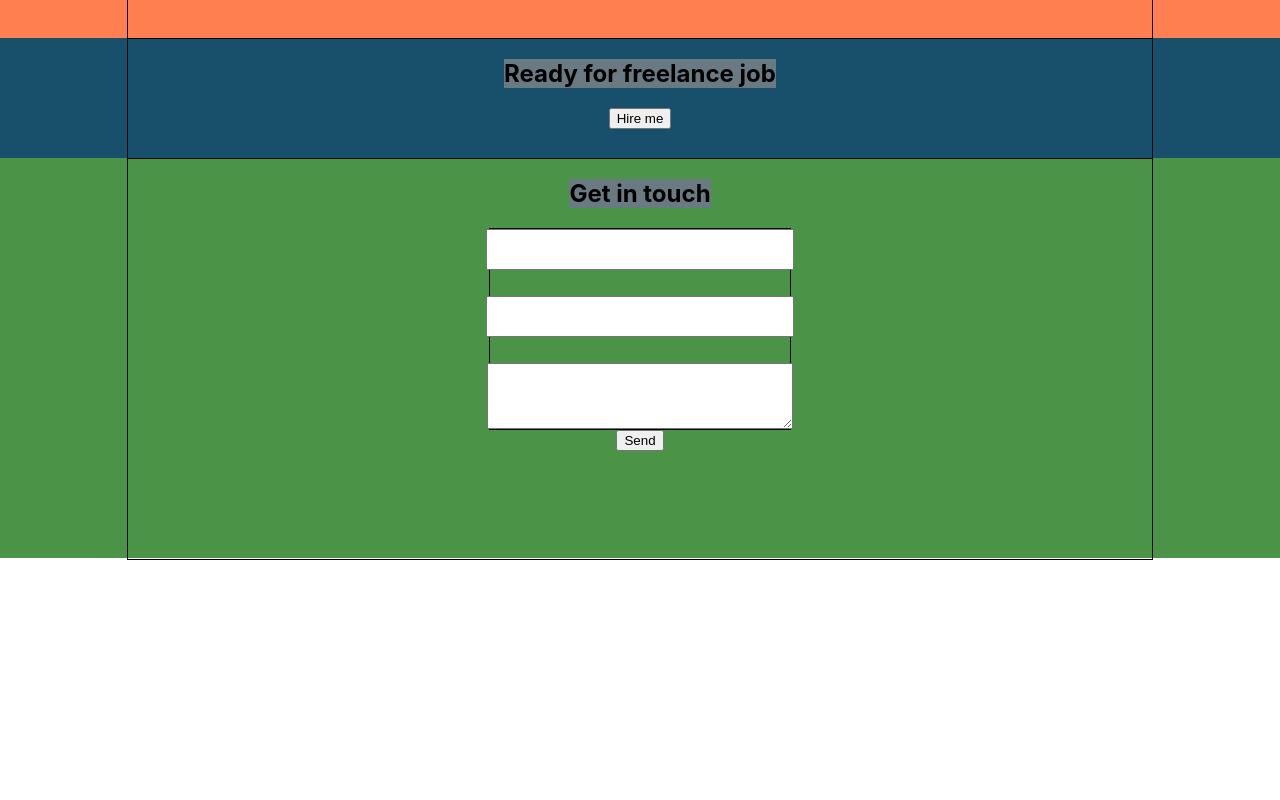
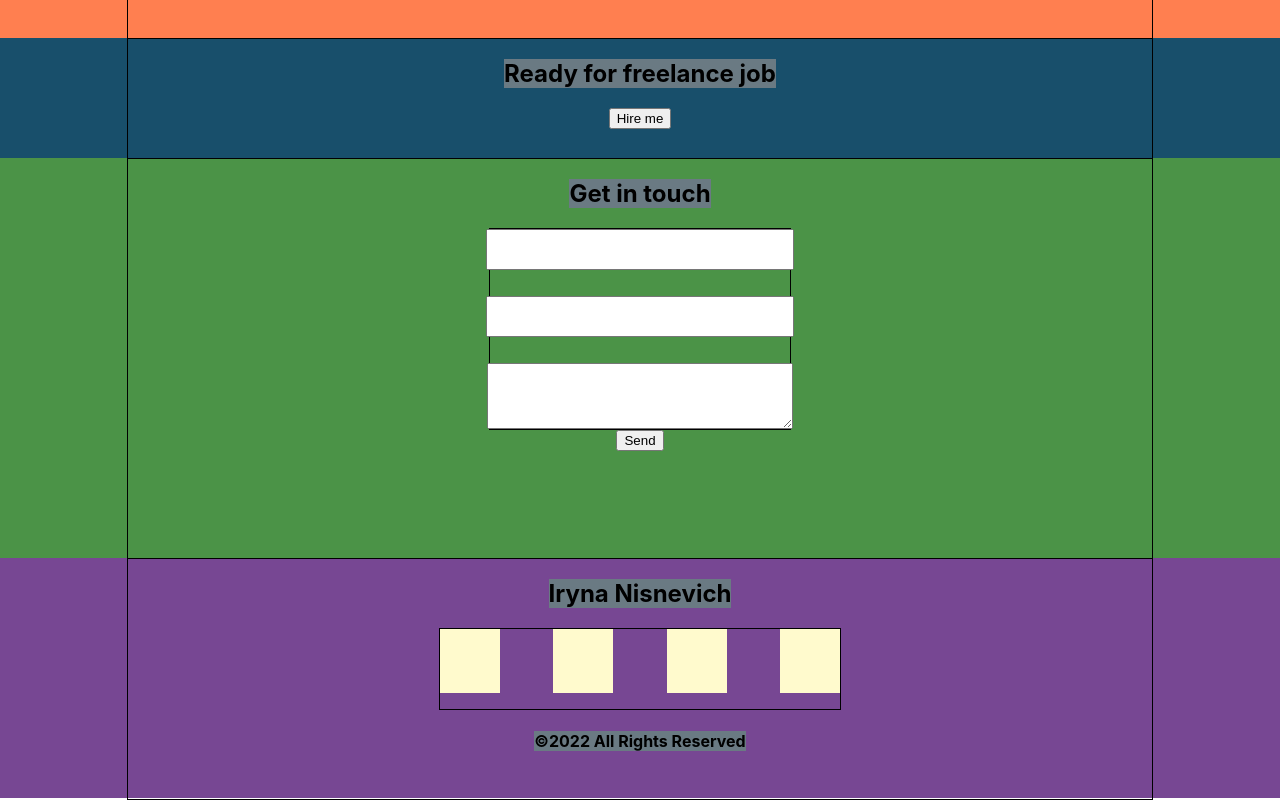
Before and after one commit to IKnopochka/portfolio, a React (Create React App) app: page / in a window 1280 px wide. Shown: the part 2442-3242 px from the top of the page. Before the commit the page ends 3002 px from the top, so only its background shows below. Built offline with nearby package versions, Linux system fonts and the light colour scheme.

Commit message:
Footer done

```diff
--- a/src/App.tsx
+++ b/src/App.tsx
@@ -6,6 +6,7 @@ import Skills from "./Skills/Skills";
 import Projects from "./Projects/Projects";
 import Freelance from "./Freelance/Freelance";
 import Contacts from "./Contacts/Contacts";
+import Footer from "./Footer/Footer";
 
 function App() {
     return (
@@ -16,6 +17,7 @@ function App() {
             <Projects/>
             <Freelance/>
             <Contacts/>
+            <Footer/>
         </div>
     );
 }
--- a/src/Footer/Footer.module.css
+++ b/src/Footer/Footer.module.css
@@ -0,0 +1,20 @@
+.main{
+    height: 30vh;
+    background-color: #774793;
+}
+.footerContainer{
+    justify-content: flex-start;
+    flex-direction: column;
+}
+.footerBlock{
+    border: 1px solid;
+    height: 80px;
+    width: 400px;
+    display: flex;
+    justify-content: space-between;
+}
+.icon{
+    width: 60px;
+    height: 80%;
+    background-color: lemonchiffon;
+}
--- a/src/Footer/Footer.tsx
+++ b/src/Footer/Footer.tsx
@@ -0,0 +1,22 @@
+import React from 'react';
+import styles from './Footer.module.css'
+import stylesContainer from "../Common/styles/Container.module.css";
+
+const Footer = () => {
+    return (
+        <div className={styles.main}>
+            <div className={`${stylesContainer.container} ${styles.footerContainer}`}>
+                <h2 className={stylesContainer.title}>Iryna Nisnevich</h2>
+                <div className={styles.footerBlock}>
+                    <div className={styles.icon}></div>
+                    <div className={styles.icon}></div>
+                    <div className={styles.icon}></div>
+                    <div className={styles.icon}></div>
+                </div>
+                <h4 className={stylesContainer.title}>©2022 All Rights Reserved</h4>
+            </div>
+        </div>
+    );
+};
+
+export default Footer;
```
